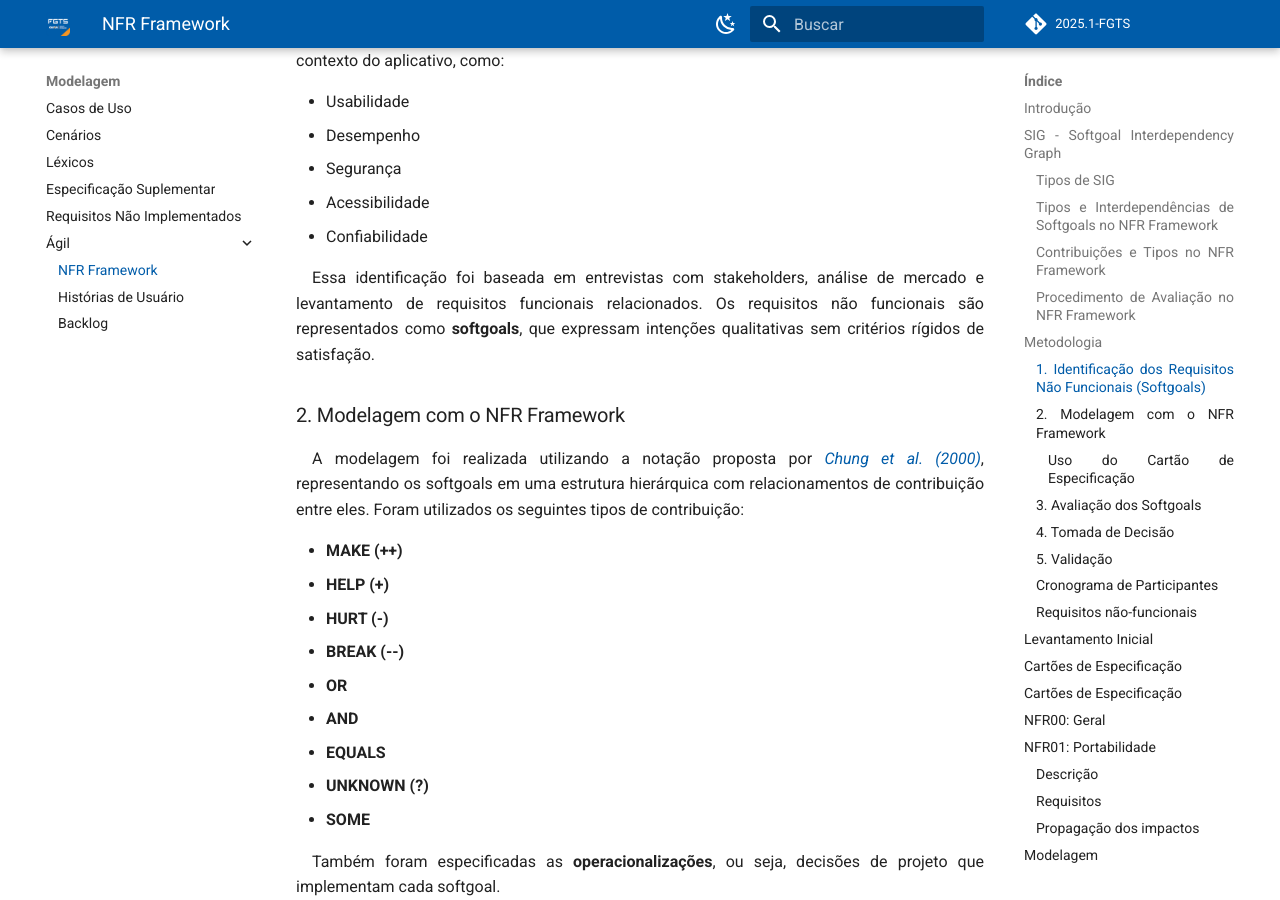
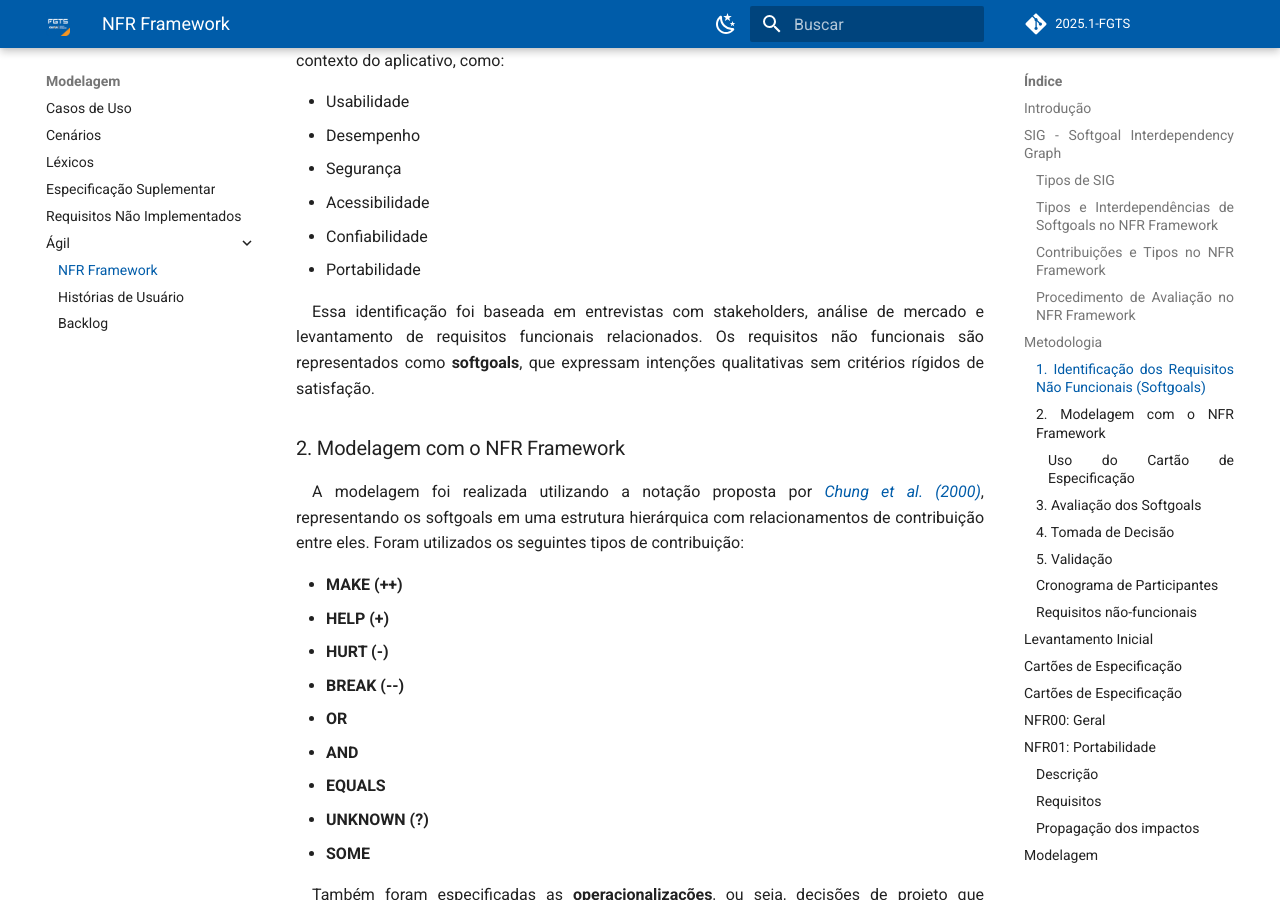
Before and after one commit to eduardodpms/REQ-FGTS, an MkDocs documentation site: the page built from docs/Modelagem-Agil/NFRFramework.md, in a window 1280 px wide and 900 px high, scrolled down 4440 px. Built offline with MkDocs 1.6.1 and Material for MkDocs 9.7.7, drawn with Linux system fonts in a browser that asks for light colours; comment, search, counter and statistics services are not loaded.

Commit message:
update: metodologia

```diff
--- a/docs/Modelagem-Agil/NFRFramework.md
+++ b/docs/Modelagem-Agil/NFRFramework.md
@@ -111,6 +111,7 @@ Nesta etapa, foram identificados os principais requisitos não funcionais releva
 - Segurança
 - Acessibilidade
 - Confiabilidade
+- Portabilidade
 
 Essa identificação foi baseada em entrevistas com stakeholders, análise de mercado e levantamento de requisitos funcionais relacionados. Os requisitos não funcionais são representados como **softgoals**, que expressam intenções qualitativas sem critérios rígidos de satisfação.
 
```
